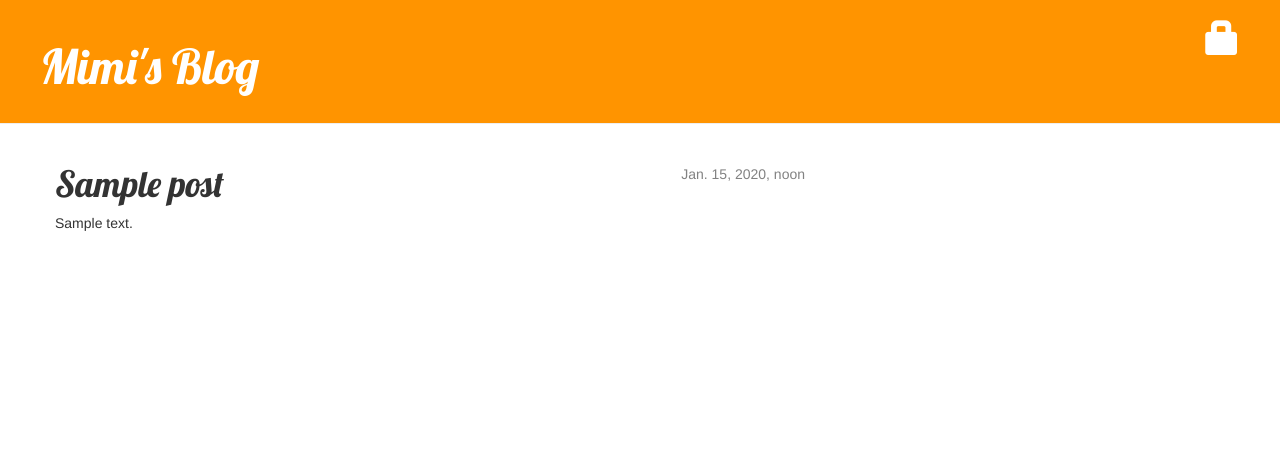
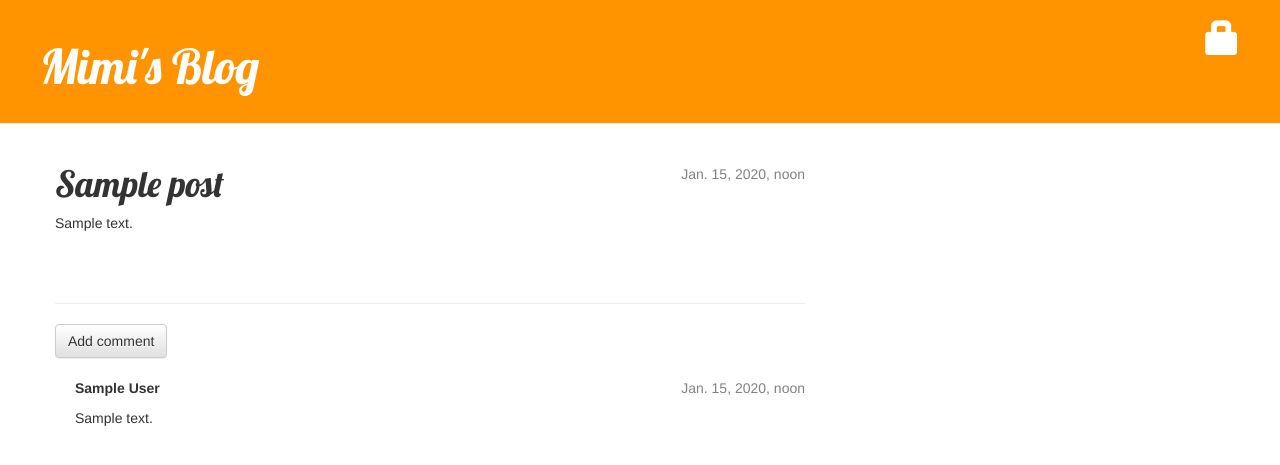
Before and after one commit to MariaTar/my-first-blog, a Django app: page /post/1/ in a window 1280 px wide. Shown: the top 465 px of the page. Run offline with Django 3.2, Linux system fonts and the light colour scheme; tables that the repository leaves empty hold one stand-in row (values such as "Sample post"); some libraries are stand-ins or nearby versions.

Commit message:
add comment/approve/remove

```diff
--- a/blog/admin.py
+++ b/blog/admin.py
@@ -1,5 +1,6 @@
 from django.contrib import admin
-from .models import Post
+from .models import Post, Comment
 
 
 admin.site.register(Post)
+admin.site.register(Comment)
--- a/blog/models.py
+++ b/blog/models.py
@@ -16,5 +16,23 @@ class Post(models.Model):
 		self.published_date = timezone.now()
 		self.save()
 
+	def approved_comments(self):
+		return self.comments.filter(approved_comment=True)
+
+
 	def __str__(self):
 		return self.title
+
+class Comment(models.Model):
+	post = models.ForeignKey('blog.Post', related_name='comments')
+	author = models.CharField(max_length=200)
+	text = models.TextField()
+	created_date = models.DateTimeField(default=timezone.now)
+	approved_comment = models.BooleanField(default=False)
+
+	def approve(self):
+		self.approved_comment = True
+		self.save()
+
+	def __str__(self):
+		return self.text
--- a/blog/static/css/blog.css
+++ b/blog/static/css/blog.css
@@ -45,3 +45,7 @@ h1, h2, h3, h4 {
 .post h1 a, .post h1 a:visited {
     color: #000000;
 }
+
+.comment {
+    margin: 20px 0px 20px 20px;
+}
--- a/blog/templates/blog/post_detail.html
+++ b/blog/templates/blog/post_detail.html
@@ -18,4 +18,25 @@
 		<h1>{{ post.title }}</h1>
 		<p>{{ post.text|linebreaksbr }}</p>
 	</div>
+
+	<hr>
+	<a class="btn btn-default" href="{% url 'add_comment_to_post' pk=post.pk %}">Add comment</a>
+	{% for comment in post.comments.all %}
+		{% if user.is_authenticated or comment.approved_comment %}
+		<div class="comment">
+			<div class="date">
+				{{ comment.created_date }}
+				{% if not comment.approved_comment %}
+                	<a class="btn btn-default" href="{% url 'comment_remove' pk=comment.pk %}"><span class="glyphicon glyphicon-remove"></span></a>
+                	<a class="btn btn-default" href="{% url 'comment_approve' pk=comment.pk %}"><span class="glyphicon glyphicon-ok"></span></a>
+            	{% endif %}
+			</div>
+			<strong>{{ comment.author }}</strong>
+			<p>{{ comment.text|linebreaks }}</p>
+		</div>
+		{% endif %}
+	{% empty %}
+		<p>No comments yet</p>
+	{% endfor %}
+
 {% endblock %}
--- a/blog/templates/blog/post_list.html
+++ b/blog/templates/blog/post_list.html
@@ -10,6 +10,7 @@
 
 			<h2><a href="{% url 'post_detail' pk=post.pk %}">{{post.title}}</a></h2>
 			<p>{{post.text|linebreaksbr}}</p>
+			<a href="{% url 'post_detail' pk=post.pk %}">Comments: {{ post.approved_comments.count }}</a>
 		</div>
 
 	{% endfor %}
--- a/blog/urls.py
+++ b/blog/urls.py
@@ -9,4 +9,7 @@ urlpatterns = [
 	url(r'^drafts/$', views.post_draft_list, name='post_draft_list'),
 	url(r'^post/(?P<pk>\d+)/publish/$', views.post_publish, name='post_publish'),
 	url(r'^post/(?P<pk>\d+)/remove/$', views.post_remove, name='post_remove'),
+	url(r'^post/(?P<pk>\d+)/comment/$', views.add_comment_to_post, name='add_comment_to_post'),
+	url(r'^comment/(?P<pk>\d+)/approve/$', views.comment_approve, name='comment_approve'),
+	url(r'^comment/(?P<pk>\d+)/remove/$', views.comment_remove, name='comment_remove'),
 ]
--- a/blog/views.py
+++ b/blog/views.py
@@ -1,7 +1,7 @@
 from django.shortcuts import render, get_object_or_404, redirect
 from django.utils import timezone
-from .models import Post
-from .forms import PostForm
+from .models import Post, Comment
+from .forms import PostForm, CommentForm
 from django.contrib.auth.decorators import login_required
 
 
@@ -60,3 +60,29 @@ def post_remove(request, pk):
     post = get_object_or_404(Post, pk=pk)
     post.delete()
     return redirect('post_list')
+
+def add_comment_to_post(request, pk):
+	post = get_object_or_404(Post, pk=pk)
+	if request.method == "POST":
+		form = CommentForm(request.POST)
+		if form.is_valid():
+			comment = form.save(commit=False)
+			comment.post = post
+			comment.save()
+			return redirect('post_detail', pk=post.pk)
+	else:
+		form = CommentForm()
+	return render(request, 'blog/add_comment_to_post.html', {'form': form})
+
+@login_required
+def comment_approve(request, pk):
+	comment = get_object_or_404(Comment, pk=pk)
+	comment.approve()
+	return redirect('post_detail', pk=comment.post.pk)
+
+@login_required
+def comment_remove(request, pk):
+	comment = get_object_or_404(Comment, pk=pk)
+	post_pk = comment.post.pk
+	comment.delete()
+	return redirect('post_detail', pk=post_pk)
```
Also changed, not shown: blog/forms.py (+7 -1 lines), blog/templates/blog/add_comment_to_post.html (added, +11 -0 lines), blog/migrations/0002_comment.py (added).
